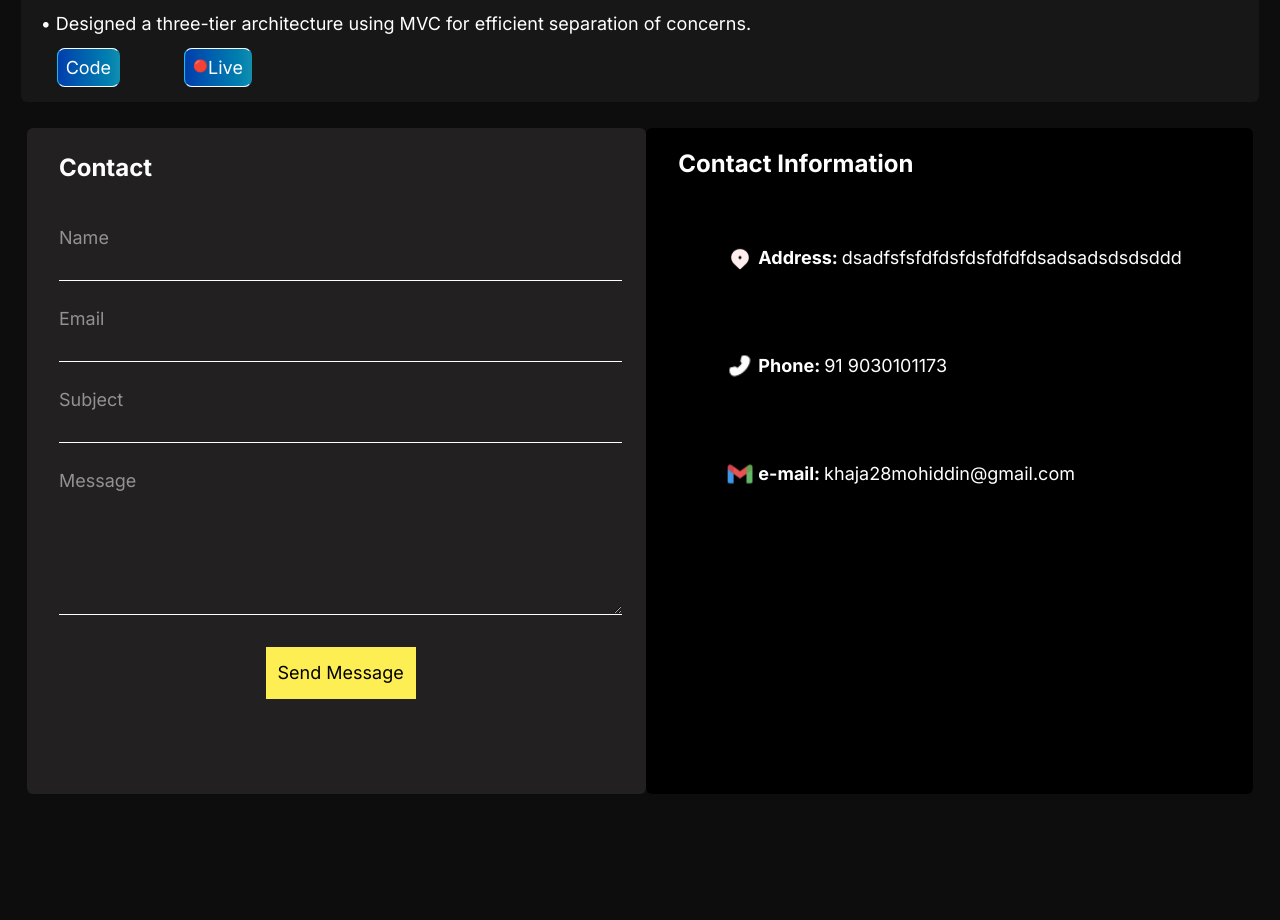
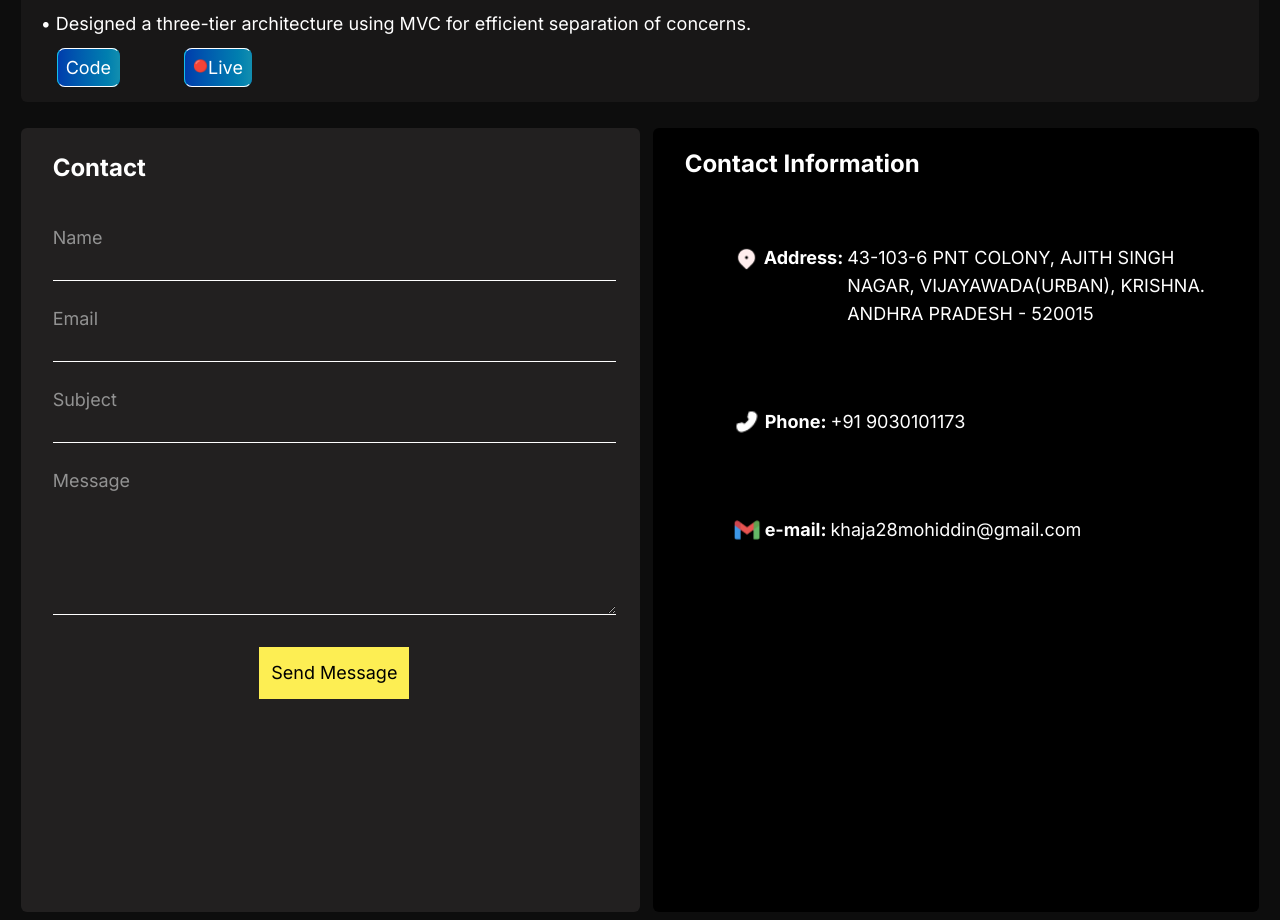
Before and after one commit to Khaja-Mohiddin-Shaik/Portfolio, a React (Vite) app: page / in a window 1280 px wide. Shown: the part 2944-3864 px from the top of the page. Built offline with nearby package versions, Linux system fonts and the light colour scheme.

Commit message:
height adjusted, address added and phone extension modified

```diff
--- a/src/Pages/Contact.jsx
+++ b/src/Pages/Contact.jsx
@@ -29,10 +29,10 @@ function Contact() {
   };
 
   return (
-    <div id='Contact' className='contact scroll-mt-[4vh] h-screen text-white bg-[#0D0D0D] font-[Inter] p-2 w-full flex flex-col justify-evenly pt-4 lg:h-screen lg:flex-row lg:w-screen lg:scroll-mt-[12vh] lg:pt-2 lg:justify-center '>
+    <div id='Contact' className='contact scroll-mt-[4vh] h-screen text-white bg-[#0D0D0D] font-[Inter] p-2 w-full flex flex-col justify-evenly pt-4 lg:h-screen lg:flex-row lg:w-screen lg:scroll-mt-[12vh] lg:pt-2 lg:justify-evenly  '>
 
       {/* Contact Form */}
-      <div className="contact-left bg-[#222020] rounded-md p-2 w-[98%] pb-5 lg:w-[49%] lg:pl-8 lg:p-6 lg:h-[85%]">
+      <div className="contact-left bg-[#222020] rounded-md p-2 w-[98%] pb-5 lg:w-[49%] lg:pl-8 lg:p-6 lg:h-auto h-auto">
         <form ref={formRef} onSubmit={sendEmail} className="form flex flex-col">
           <h3 className='font-bold text-lg mb-2 lg:text-2xl lg:mb-10'>Contact</h3>
 
@@ -80,19 +80,19 @@ function Contact() {
       </div>
 
       {/* Contact Information */}
-      <div className="contact-right bg-black rounded-md p-2 w-[98%] pl-3 pb-5 lg:w-[48%] lg:pl-8  lg:h-[85%] lg:p-5">
+      <div className="contact-right bg-black rounded-md p-2 w-[98%] pl-3 pb-5 lg:w-[48%] lg:pl-8  lg:h-auto h-auto lg:p-5">
         <h3 className='font-bold text-lg mb-6 lg:text-2xl lg:mb-16'>Contact Information</h3>
 
         <div className="information flex flex-col gap-10 lg:gap-20 lg:pl-12">
           <div className="address flex gap-1">
             <img src={Address} alt="Address" className='w-4 h-4 lg:w-7 lg:h-7' />
             <h3 className='text-xs font-semibold lg:text-lg'>Address:</h3>
-            <p className='text-xs font-light lg:text-lg'>dsadfsfsfdfdsfdsfdfdfdsadsadsdsdsddd</p>
+            <p className='text-xs font-light lg:text-lg'>43-103-6 PNT COLONY, AJITH SINGH NAGAR, VIJAYAWADA(URBAN), KRISHNA. ANDHRA PRADESH - 520015</p>
           </div>
           <div className="phone flex gap-1">
             <img src={Phone} alt="Phone" className='w-4 h-4 lg:w-7 lg:h-7' />
             <h3 className='text-xs font-semibold lg:text-lg'>Phone:</h3>
-            <p className='text-xs font-light lg:text-lg'>91 9030101173</p>
+            <p className='text-xs font-light lg:text-lg'>+91 9030101173</p>
           </div>
           <div className="email flex gap-1">
             <img src={Mail} alt="Mail" className='w-4 h-4 lg:w-7 lg:h-7' />
```
